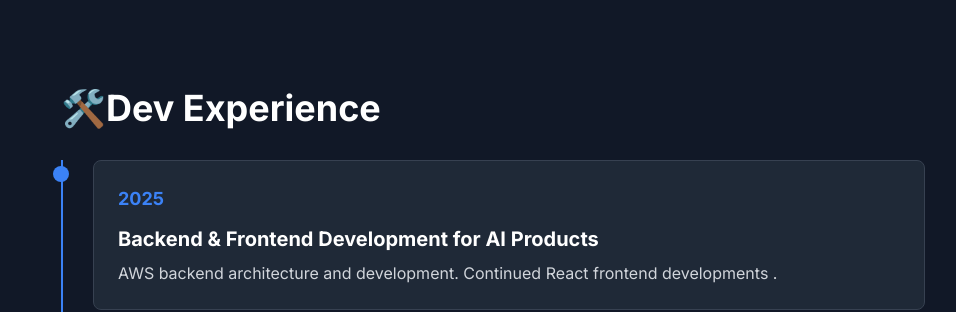
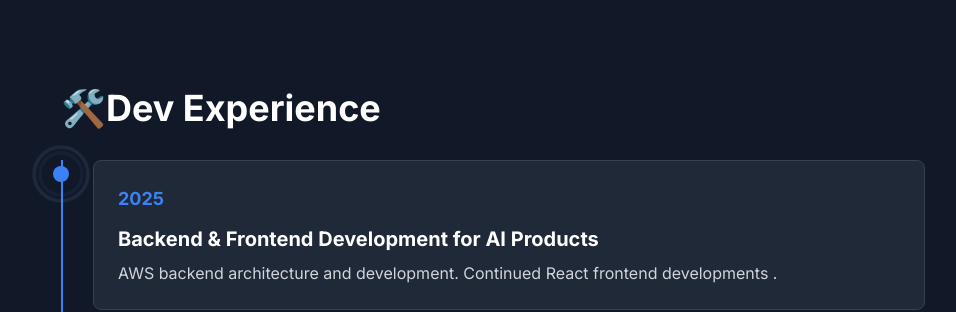
Before and after one commit to enumura1/portofolio-site-v3, a Next.js app: page / in a window 1280 px wide. Shown: the part 1920-2232 px from the top of the page, without its empty margins (147-1103 px from the left). Built offline with nearby package versions, Linux system fonts and the light colour scheme; no server answers.

Commit message:
feat: add ripple animation to current year in timeline

```diff
--- a/src/components/static/Timeline.tsx
+++ b/src/components/static/Timeline.tsx
@@ -32,15 +32,22 @@ export function Timeline() {
     <section className="py-20 px-4 max-w-4xl mx-auto" id="skills">
       <h2 className="text-4xl font-bold mb-8">🛠️Dev Experience</h2>
       <div className="relative">
-        {/* 縦線を丸の中央に配置 */}
         <div className="absolute left-0 top-0 bottom-0 w-0.5 bg-blue-500"></div>
 
         {timeline.map((item, index) => (
           <div key={index} className="relative pl-8 mb-16 last:mb-0">
-            {/* 丸マーカーを縦線の上に配置 */}
-            <div className="absolute left-0 top-1.5 w-4 h-4 rounded-full bg-blue-500 transform -translate-x-1/2"></div>
-
-            {/* カードコンテンツ */}
+            <div className="absolute left-0 top-1.5 w-4 h-4 rounded-full bg-blue-500 transform -translate-x-1/2 z-10">
+              {index === 0 && (
+                <>
+                  <div className="absolute -inset-1 w-6 h-6 rounded-full border-2 border-blue-400/70 animate-ping"
+                       style={{ animationDuration: '2s' }}></div>
+                  <div className="absolute -inset-2 w-8 h-8 rounded-full border-2 border-blue-300/50 animate-ping"
+                       style={{ animationDuration: '2.8s', animationDelay: '0.4s' }}></div>
+                  <div className="absolute -inset-3 w-10 h-10 rounded-full border border-blue-200/30 animate-ping"
+                       style={{ animationDuration: '3.6s', animationDelay: '0.8s' }}></div>
+                </>
+              )}
+            </div>
             <div className="bg-gray-50 dark:bg-gray-800 p-6 rounded-lg shadow-sm dark:shadow-none border border-gray-200 dark:border-gray-700
                           transition-all duration-300 hover:border-blue-200 dark:hover:border-blue-700 hover:shadow-md">
               <div className="text-lg text-blue-500 font-bold mb-3">{item.year}</div>
```
